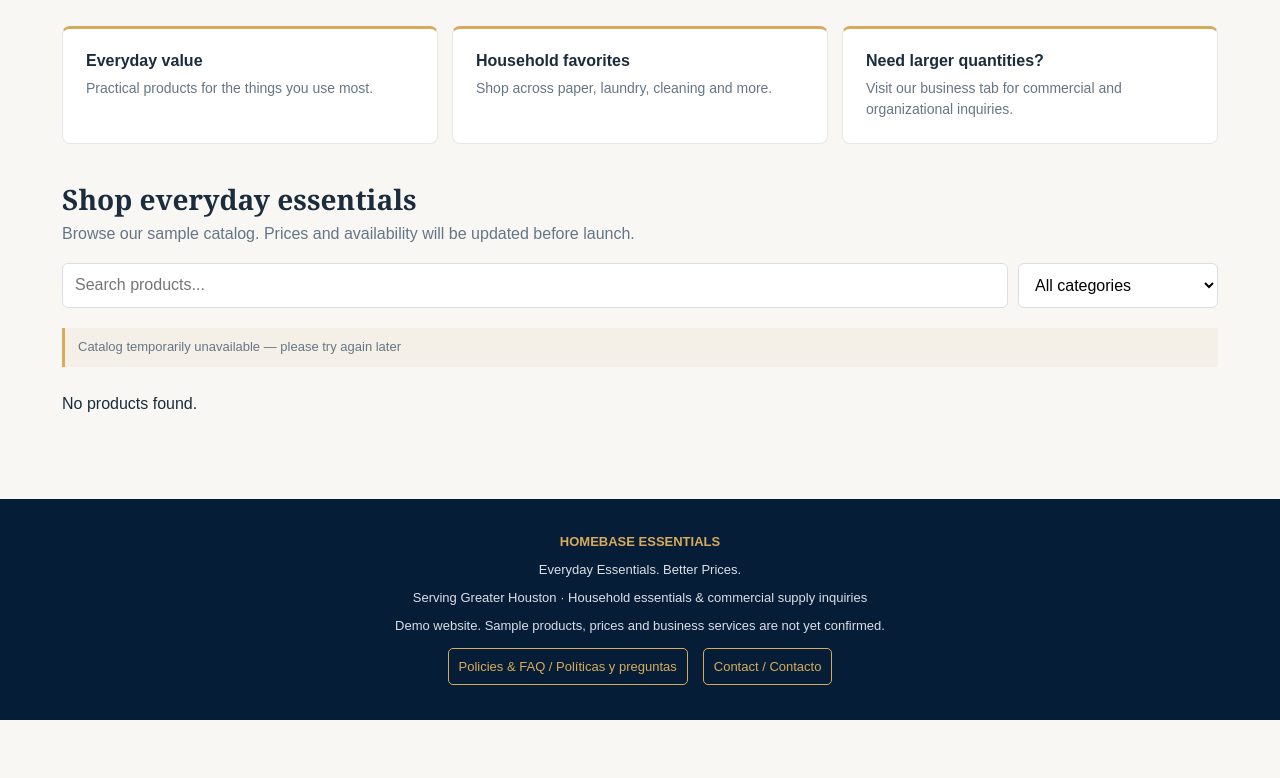
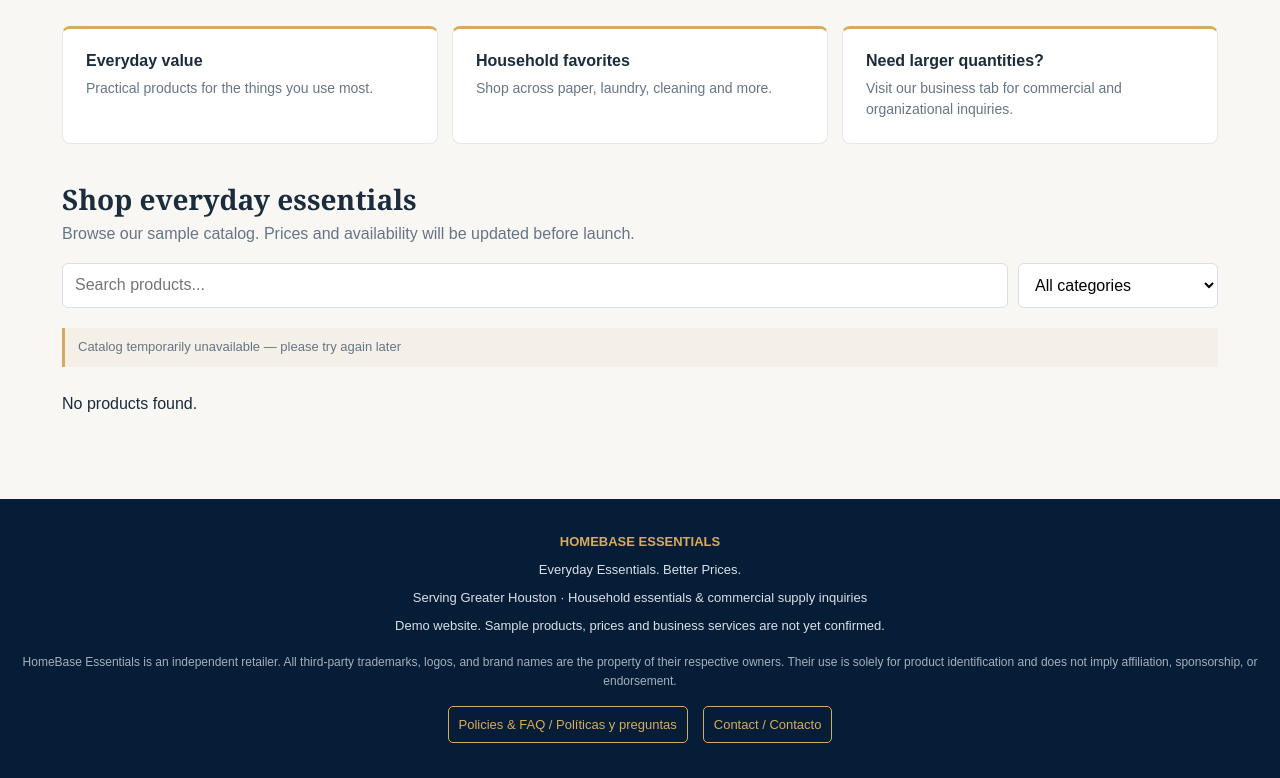
Before and after one commit to homebaseessentials/homebaseessentials, a website: page public/index.html in a window 1280 px wide. Shown: the part 714-1492 px from the top of the page. Before the commit the page ends 1434 px from the top, so only its background shows below. Drawn offline with Linux system fonts and the light colour scheme; no server answers.

Commit message:
Add independent retailer disclaimer

```diff
--- a/public/index.html
+++ b/public/index.html
@@ -366,6 +366,9 @@
    <p data-en="Demo website. Sample products, prices and business services are not yet confirmed." data-es="Sitio de demostraci&oacute;n. Los productos, precios y servicios todav&iacute;a no est&aacute;n confirmados.">
     Demo website. Sample products, prices and business services are not yet confirmed.
    </p>
+    <p style="font-size:12px; opacity:0.75; line-height:1.6; margin-top:20px; text-align:center;">
+    HomeBase Essentials is an independent retailer. All third-party trademarks, logos, and brand names are the property of their respective owners. Their use is solely for product identification and does not imply affiliation, sponsorship, or endorsement.
+  </p>
   </footer>
   <script src="config.js"></script>
   <script src="script.js">
```
